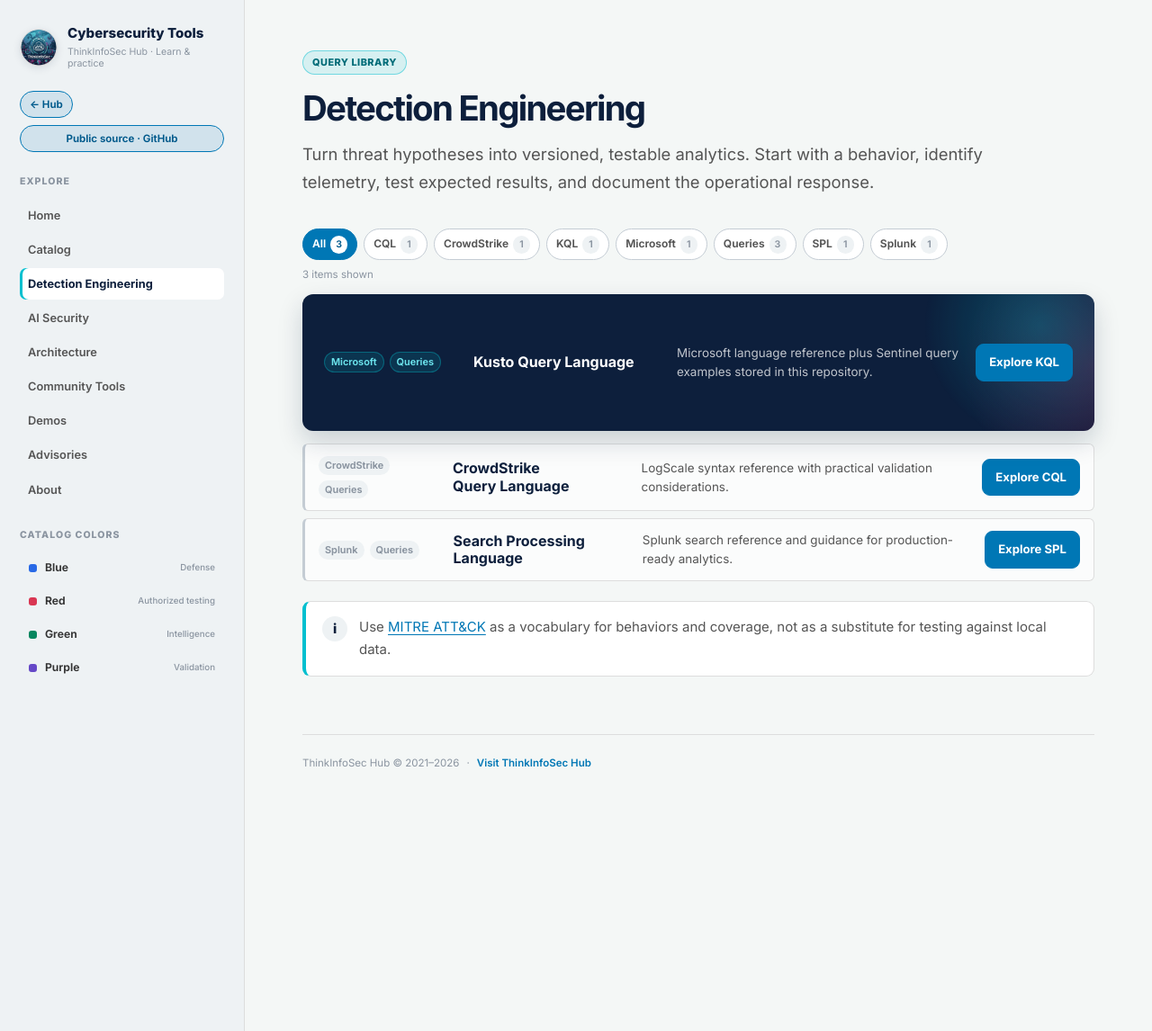
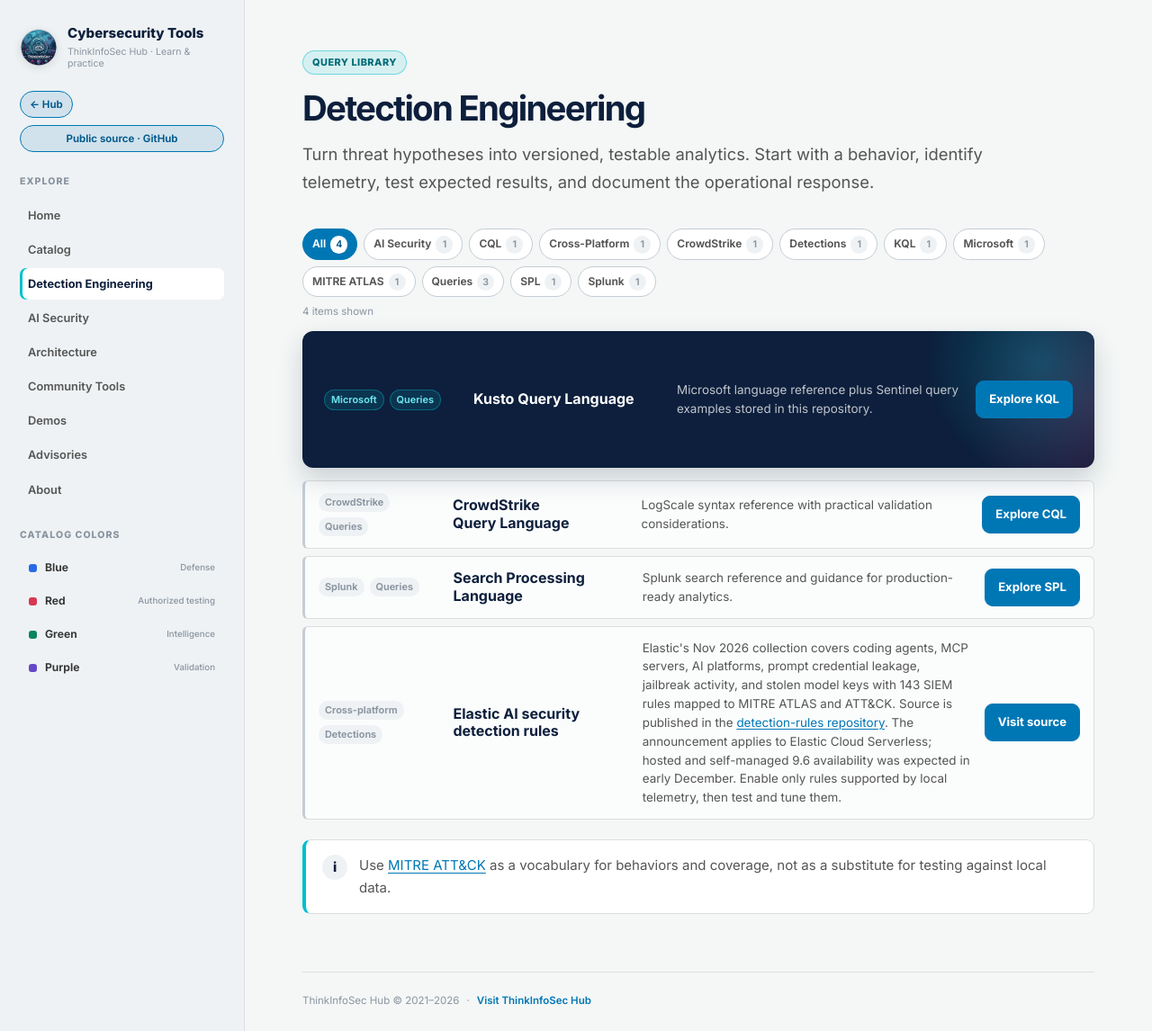
Before and after one commit to amcamillo/Cybersecurity_Tools, a Jekyll site: the page built from docs/02-detection-engineering/index.md, in a window 1280 px wide and 1146 px high. Shown: the whole window at 90% size. Built offline with Jekyll 4.4.1, drawn with Linux system fonts in a browser that asks for light colours.

Commit message:
content: add Elastic AI detection rules
Co-authored-by: Autoisland <Autoisland@users.noreply.github.com>

```diff
--- a/docs/02-detection-engineering/index.md
+++ b/docs/02-detection-engineering/index.md
@@ -32,6 +32,12 @@ permalink: /detection-engineering/
     <p>Splunk search reference and guidance for production-ready analytics.</p>
     <a class="button" href="{{ '/detection-engineering/splunk/' | relative_url }}">Explore SPL</a>
   </article>
+  <article class="card" data-filter-item data-tags="Cross-platform,Detections,AI security,MITRE ATLAS">
+    <div class="card__meta"><span class="category-chip">Cross-platform</span><span class="category-chip">Detections</span></div>
+    <h3>Elastic AI security detection rules</h3>
+    <p>Elastic's Nov 2026 collection covers coding agents, MCP servers, AI platforms, prompt credential leakage, jailbreak activity, and stolen model keys with 143 SIEM rules mapped to MITRE ATLAS and ATT&amp;CK. Source is published in the <a href="https://github.com/elastic/detection-rules">detection-rules repository</a>. The announcement applies to Elastic Cloud Serverless; hosted and self-managed 9.6 availability was expected in early December. Enable only rules supported by local telemetry, then test and tune them.</p>
+    <a class="button" href="https://www.elastic.co/security-labs/blog/ai-security-detection-rules-coding-agents-mcp">Visit source</a>
+  </article>
 </div>
 </section>
 
```
Also changed, not shown: README.md.
